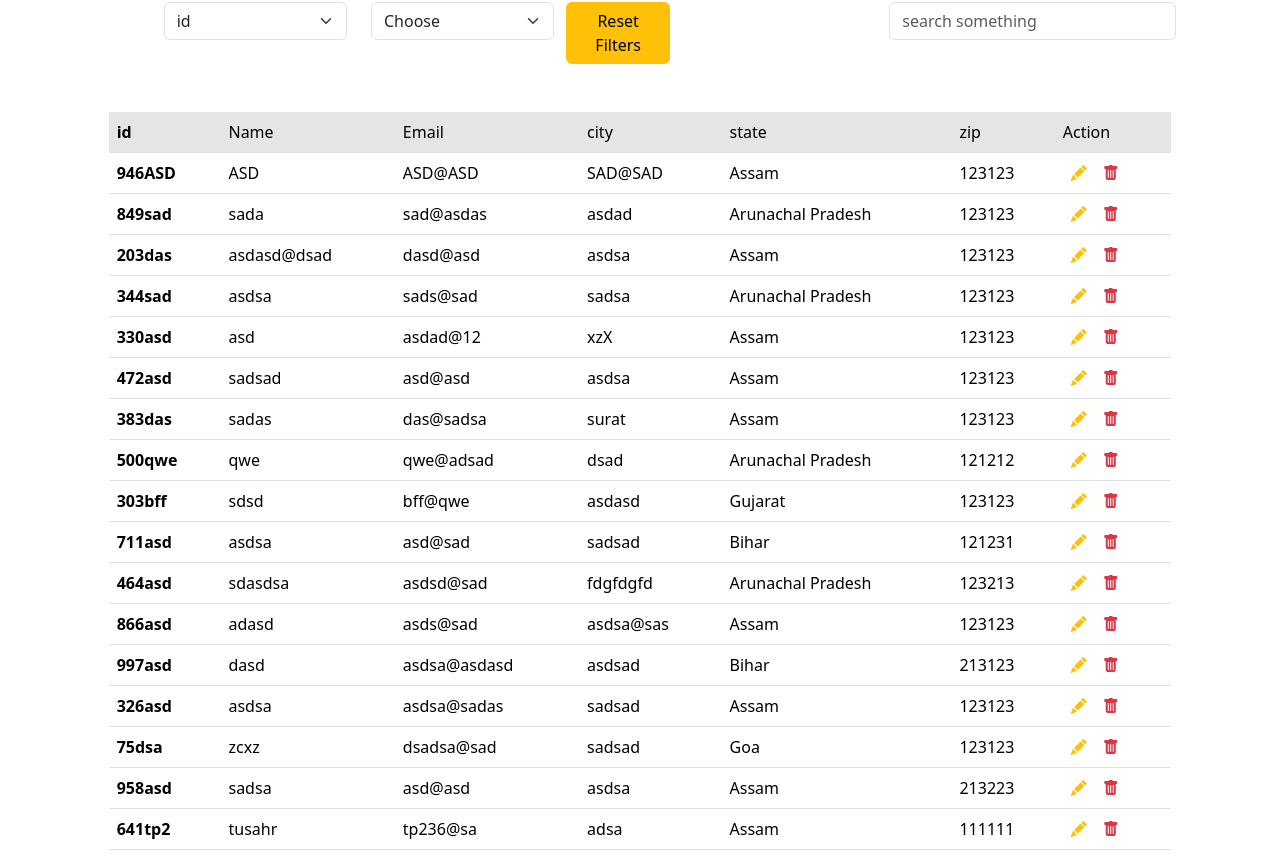
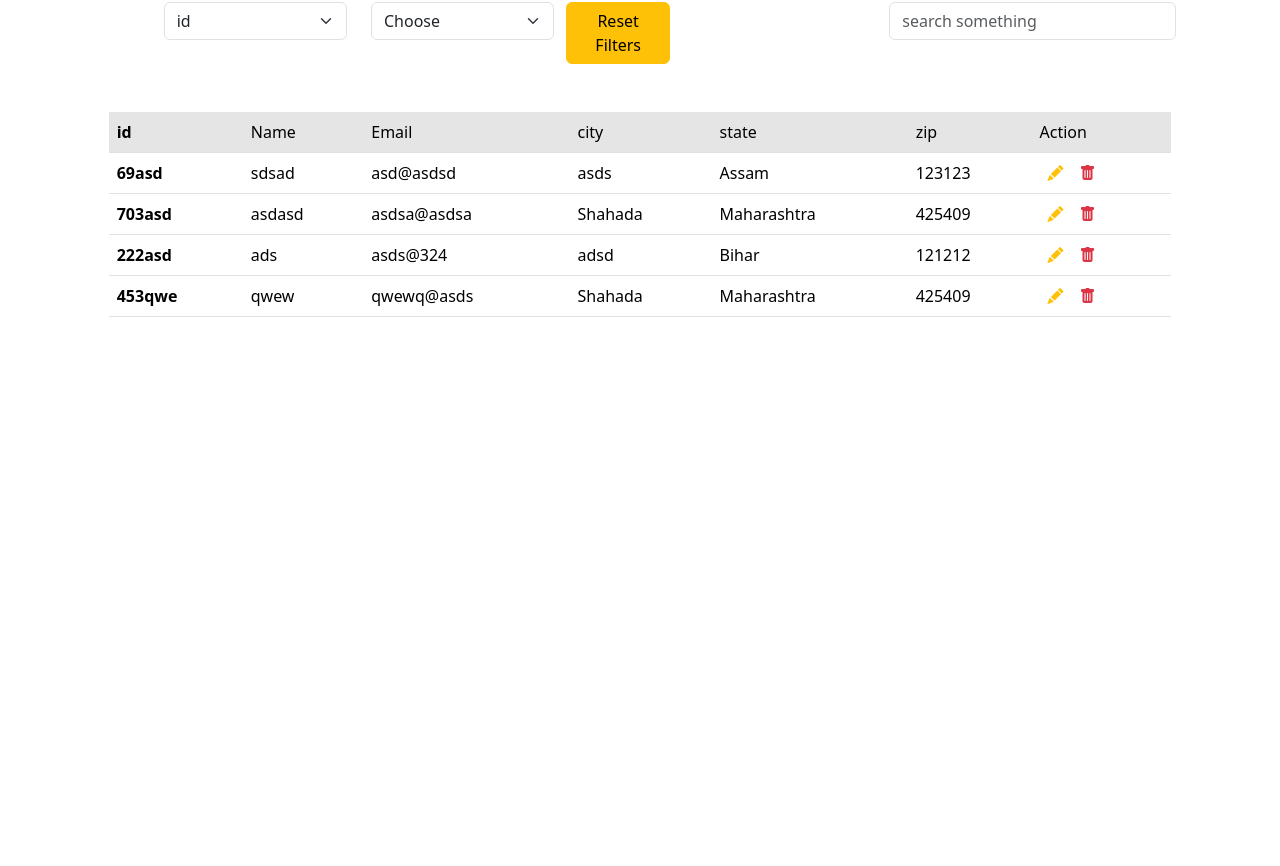
Before and after one commit to tusharpatil1907/angular-crud-app, an Angular app: page / in a window 1280 px wide. Shown: the part 360-1226 px from the top of the page. After the commit the page ends 800 px from the top, so only its background shows below. Built offline with nearby package versions, Linux system fonts and the light colour scheme; data requests are answered from the project's data file.

Commit message:
bug fixed error reloading data on submit on second time

```diff
--- a/db.json
+++ b/db.json
@@ -1,140 +1,36 @@
 {
   "Employees": [
     {
-      "id": "946ASD",
-      "name": "ASD",
-      "email": "ASD@ASD",
-      "city": "SAD@SAD",
+      "id": "69asd",
+      "name": "sdsad",
+      "email": "asd@asdsd",
+      "city": "asds",
       "state": "Assam",
       "zip": "123123"
     },
     {
-      "id": "849sad",
-      "name": "sada",
-      "email": "sad@asdas",
-      "city": "asdad",
-      "state": "Arunachal Pradesh",
-      "zip": "123123"
+      "id": "703asd",
+      "name": "asdasd",
+      "email": "asdsa@asdsa",
+      "city": "Shahada",
+      "state": "Maharashtra",
+      "zip": "425409"
     },
     {
-      "id": "203das",
-      "name": "asdasd@dsad",
-      "email": "dasd@asd",
-      "city": "asdsa",
-      "state": "Assam",
-      "zip": "123123"
-    },
-    {
-      "id": "344sad",
-      "name": "asdsa",
-      "email": "sads@sad",
-      "city": "sadsa",
-      "state": "Arunachal Pradesh",
-      "zip": "123123"
-    },
-    {
-      "id": "330asd",
-      "name": "asd",
-      "email": "asdad@12",
-      "city": "xzX",
-      "state": "Assam",
-      "zip": "123123"
-    },
-    {
-      "id": "472asd",
-      "name": "sadsad",
-      "email": "asd@asd",
-      "city": "asdsa",
-      "state": "Assam",
-      "zip": "123123"
-    },
-    {
-      "id": "383das",
-      "name": "sadas",
-      "email": "das@sadsa",
-      "city": "surat",
-      "state": "Assam",
-      "zip": "123123"
-    },
-    {
-      "id": "500qwe",
-      "name": "qwe",
-      "email": "qwe@adsad",
-      "city": "dsad",
-      "state": "Arunachal Pradesh",
+      "id": "222asd",
+      "name": "ads",
+      "email": "asds@324",
+      "city": "adsd",
+      "state": "Bihar",
       "zip": "121212"
     },
     {
-      "id": "303bff",
-      "name": "sdsd",
-      "email": "bff@qwe",
-      "city": "asdasd",
-      "state": "Gujarat",
-      "zip": "123123"
-    },
-    {
-      "id": "711asd",
-      "name": "asdsa",
-      "email": "asd@sad",
-      "city": "sadsad",
-      "state": "Bihar",
-      "zip": "121231"
-    },
-    {
-      "id": "464asd",
-      "name": "sdasdsa",
-      "email": "asdsd@sad",
-      "city": "fdgfdgfd",
-      "state": "Arunachal Pradesh",
-      "zip": "123213"
-    },
-    {
-      "id": "866asd",
-      "name": "adasd",
-      "email": "asds@sad",
-      "city": "asdsa@sas",
-      "state": "Assam",
-      "zip": "123123"
-    },
-    {
-      "id": "997asd",
-      "name": "dasd",
-      "email": "asdsa@asdasd",
-      "city": "asdsad",
-      "state": "Bihar",
-      "zip": "213123"
-    },
-    {
-      "id": "326asd",
-      "name": "asdsa",
-      "email": "asdsa@sadas",
-      "city": "sadsad",
-      "state": "Assam",
-      "zip": "123123"
-    },
-    {
-      "id": "75dsa",
-      "name": "zcxz",
-      "email": "dsadsa@sad",
-      "city": "sadsad",
-      "state": "Goa",
-      "zip": "123123"
-    },
-    {
-      "id": "958asd",
-      "name": "sadsa",
-      "email": "asd@asd",
-      "city": "asdsa",
-      "state": "Assam",
-      "zip": "213223"
-    },
-    {
-      "id": "641tp2",
-      "name": "tusahr",
-      "email": "tp236@sa",
-      "city": "adsa",
-      "state": "Assam",
-      "zip": "111111"
+      "id": "453qwe",
+      "name": "qwew",
+      "email": "qwewq@asds",
+      "city": "Shahada",
+      "state": "Maharashtra",
+      "zip": "425409"
     }
   ]
 }
--- a/src/app/app.component.html
+++ b/src/app/app.component.html
@@ -14,6 +14,6 @@
 </nav>
 <!-- (triggerApiCall)="onTriggerApiCall()" -->
 <app-employeeform (sendToParent)="handleChild1Event()"    ></app-employeeform>
-<app-employeelist [triggerApiCall]="triggerApiCall" ></app-employeelist>
+<app-employeelist [triggerApiCall]="triggerApiCall" (dataFetched)="onDataFetched()" ></app-employeelist>
 <router-outlet   />
 <!-- (callApiEvent)="onTriggerApiCall()" -->
--- a/src/app/app.component.ts
+++ b/src/app/app.component.ts
@@ -19,10 +19,15 @@ id!:string|number
   handleChild1Event() {
     console.log('Event received from Child 1');
     this.triggerApiCall = true;
+    // this.onDataFetched()
   }
 
   onDataFetched() {
-    this.triggerApiCall = false; }
+    setTimeout(() => {
+
+      this.triggerApiCall = false;
+    }, 10);
+   }
 
 
 
--- a/src/app/components/employeeform/employeeform.component.ts
+++ b/src/app/components/employeeform/employeeform.component.ts
@@ -86,11 +86,11 @@ export class EmployeeformComponent implements OnInit {
 
       this.employeeForm.patchValue({id: this.randomId+ this.substring.substring(0,3)})
 
-      const employee = this.employeeForm
+      // const employee = this.employeeForm
       console.log(this.employeeForm.value)
       if (!this.user) {
 
-        this.emp.setData(employee)
+        this.emp.setData(this.employeeForm)
       }
       else {
         this.updateUser(this.user.id);
--- a/src/app/components/employeelist/employeelist.component.ts
+++ b/src/app/components/employeelist/employeelist.component.ts
@@ -43,10 +43,10 @@ export class EmployeelistComponent implements OnInit, OnChanges {
 
   ngOnChanges(changes: SimpleChanges) {
     if (changes['triggerApiCall'] && changes['triggerApiCall'].currentValue) {
-      this.callApi();
+      // this.callApi();
+      this.fetchEmployeeData();
+      this.resetTrigger();
     }
-    // this.fetchEmployeeData();
-    this.resetTrigger();
 
   }
 
@@ -67,7 +67,7 @@ export class EmployeelistComponent implements OnInit, OnChanges {
 
   callApi() {
 
-      this.EmployeeService.getData().subscribe((resp: any) => {
+      return this.EmployeeService.getData().subscribe((resp: any) => {
         console.log(resp);
         this.employeeDetail = resp;
       });
```
